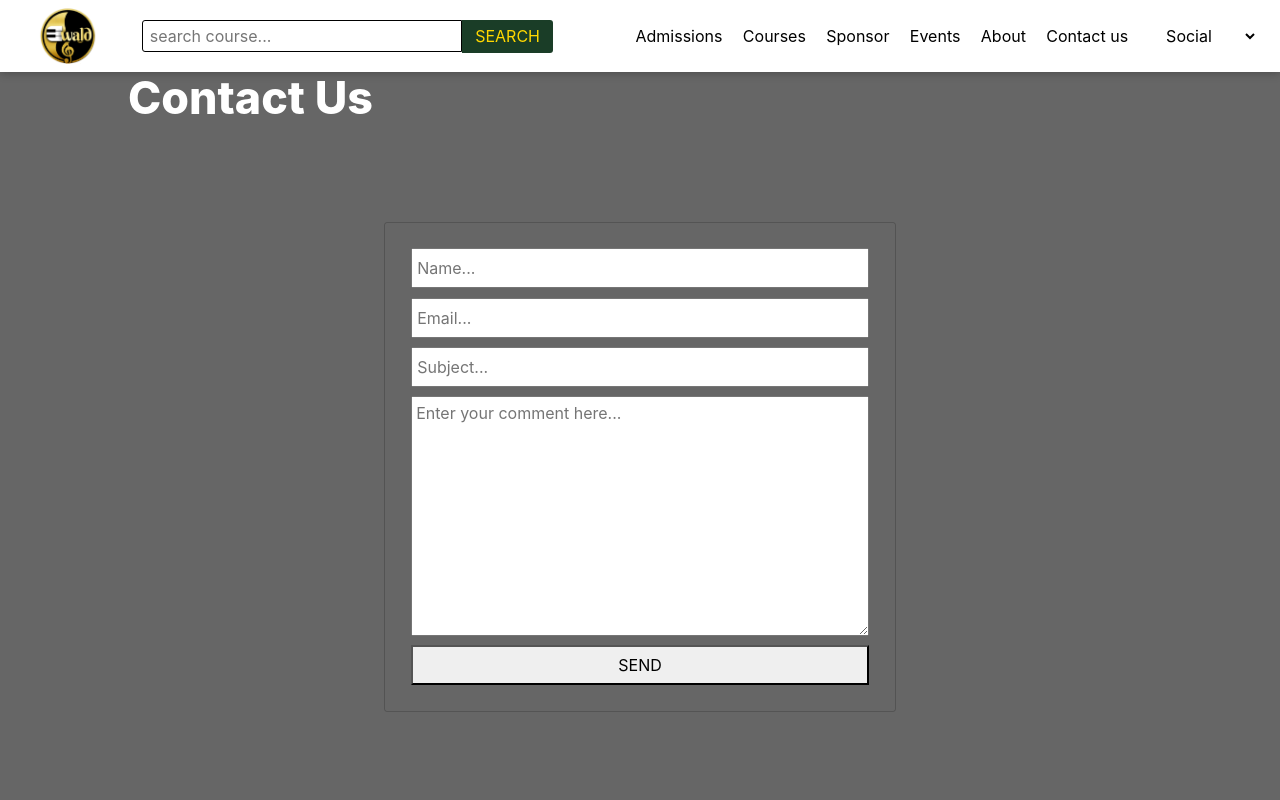
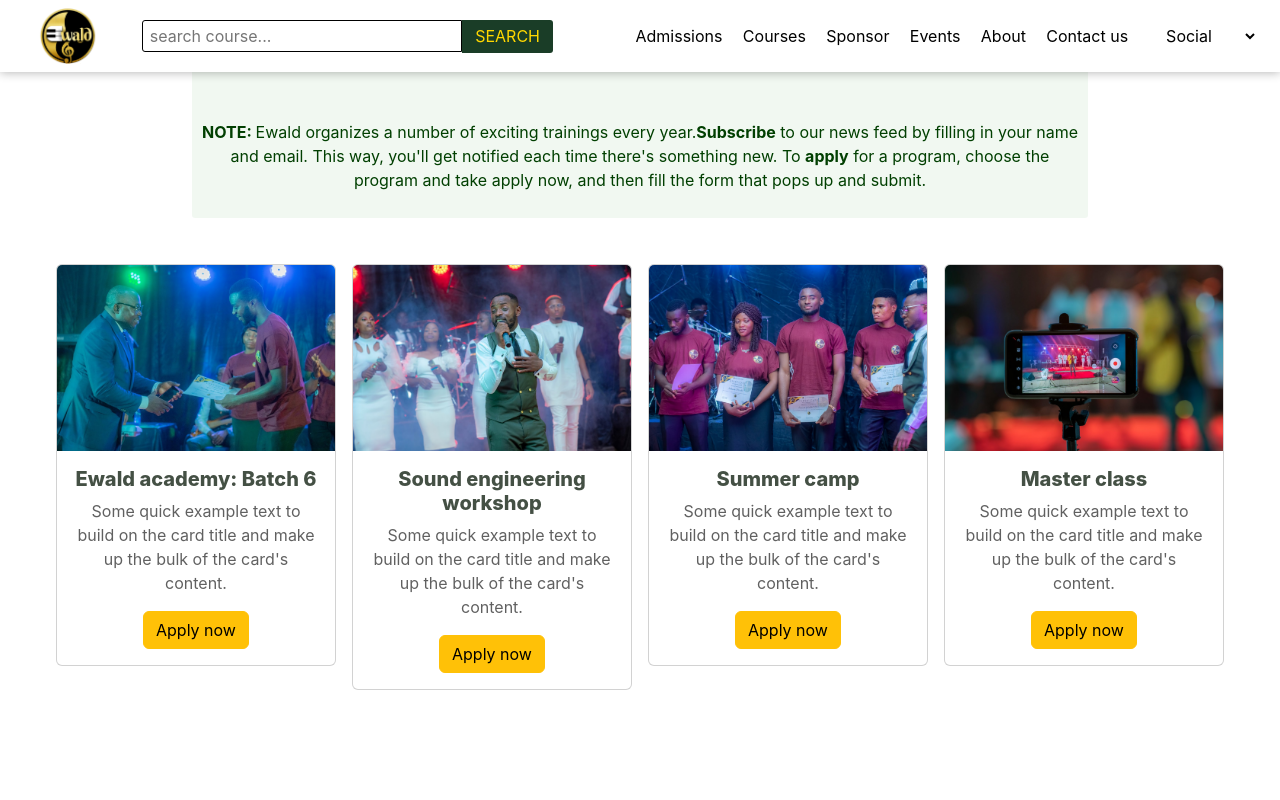
Before and after one commit to Casaemiro/ewaldacademy-online-course, a React (Create React App) app: page /admission in a window 1280 px wide. Shown: the top 800 px of the page. Built offline with nearby package versions, Linux system fonts and the light colour scheme.

Commit message:
pages functional

```diff
--- a/src/Pages/AboutPage.js
+++ b/src/Pages/AboutPage.js
@@ -1,4 +1,5 @@
 import About from "../components/About";
+import './Aboutpage.css'
 const AboutPage = () => {
     return (
         <>
--- /dev/null
+++ b/src/Pages/Aboutpage.css
@@ -0,0 +1,9 @@
+.qualityinfo {
+    padding: 10px;
+    padding-top: 120px;
+    width: 70%;
+    color: rgb(1, 63, 1);
+    margin: 0% auto;
+    background-color: rgba(0, 128, 0, 0.056);
+    border-radius: 3px;
+}
--- a/src/Pages/Admission.js
+++ b/src/Pages/Admission.js
@@ -1,11 +1,60 @@
 import './Admission.css'
-
+import slide1 from '../images/DSC_2185.JPG'
+import slide2 from '../images/DSC_2415.JPG'
+import slide3 from '../images/DSC_2203.JPG'
+import slide4 from '../images/DSC_2311.JPG'
 const Admission = () => {
     return (
         <div className="admission">
-
+        <div className='qualityinfo'>
+            <p>
+            <b>NOTE: </b> Ewald organizes a number of exciting trainings every year.<b>Subscribe</b> to our news feed by filling in your name and email. This way, you'll get notified each time there's something new. To <b>apply</b> for a program, choose the program and take apply now, and then fill the form that pops up and submit.
+            </p>
         </div>
-     );
+        <div className="courseList px-md-5">
+            <div class="col-md-4 col-lg-3 col-sm-6 col-sx-8 p-2">
+                <div className="card" >
+                    <img src={slide1} className="card-img-top" alt="..." />
+                    <div className="card-body">
+                        <h5 className="card-title courset">Ewald academy: Batch 6</h5>
+                        <p className="card-text faint">Some quick example text to build on the card title and make up the bulk of the card's content.</p>
+                        <a href="musiccourse" className="btn btn-warning">Apply now</a>
+                    </div>
+                </div>
+            </div>
+            <div class="col-md-4 col-lg-3 col-sm-6 col-sx-8 p-2">
+                <div className="card">
+                    <img src={slide2} className="card-img-top" alt="..." />
+                    <div className="card-body">
+                        <h5 className="card-title courset">Sound engineering workshop</h5>
+                        <p className="card-text faint">Some quick example text to build on the card title and make up the bulk of the card's content.</p>
+                        <a href="/" className="btn btn-warning">Apply now</a>
+                    </div>
+                </div>
+            </div>
+            <div class="col-md-4 col-lg-3 col-sm-6 col-sx-8 p-2">
+                <div className="card">
+                    <img src={slide3} className="card-img-top" alt="..." />
+                    <div className="card-body">
+                        <h5 className="card-title courset">Summer camp</h5>
+                        <p className="card-text faint">Some quick example text to build on the card title and make up the bulk of the card's content.</p>
+                        <a href="/" className="btn btn-warning">Apply now</a>
+                    </div>
+                </div>
+            </div>
+            <div class="col-md-4 col-lg-3 col-sm-6 col-sx-8 p-2">
+                <div className="card">
+                    <img src={slide4} className="card-img-top" alt="..." />
+                    <div className="card-body">
+                        <h5 className="card-title courset">Master class</h5>
+                        <p className="card-text faint">Some quick example text to build on the card title and make up the bulk of the card's content.</p>
+                        <a href="/" className="btn btn-warning">Apply now</a>
+                    </div>
+                </div>
+            </div>
+        </div>
+        </div>
+    );
 }
 
 export default Admission;
--- a/src/Pages/CourseList.css
+++ b/src/Pages/CourseList.css
@@ -1,9 +1,29 @@
 .courseList {
-    /* width: 100%; */
-    padding-top: 10%;
+    width: 100%;
+    padding-top: 3%;
     padding-bottom: 10%;
+    display: flex;
+    flex-direction: row;
+    flex-wrap: wrap;
 }
 .courset {
     font-weight: 800;
     color: rgba(0, 17, 0, 0.732);
 }
+.qualityinfo {
+    padding: 10px;
+    padding-top: 120px;
+    width: 70%;
+    color: rgb(1, 63, 1);
+    margin: 0% auto;
+    background-color: rgba(0, 128, 0, 0.056);
+    border-radius: 3px;
+}
+.faint {
+    color: rgba(0, 0, 0, 0.623);
+}
+@media only screen and (max-width: 611px) {
+    .qualityinfo {
+        width: 90%;
+    }
+}
--- a/src/Pages/CourseList.js
+++ b/src/Pages/CourseList.js
@@ -7,18 +7,18 @@ import './CourseList.css'
 const CourseList = () => {
     return (
         <>
-        <div>
+        <div className='qualityinfo'>
             <p>
-            Every course on this site has undergone a quality check conducted by musicians all over the country and abroad. We evaluate our courses thoroughly to ensure that we serve you with the best.
+            Every course on this site has undergone a <b>quality check</b> conducted by musicians all over the country and abroad. We evaluate our courses <b>thoroughly</b> to ensure that we serve you with the best.
             </p>
         </div>
-        <div className="courseList row px-5">
+        <div className="courseList px-md-5">
             <div class="col-md-4 col-lg-3 col-sm-6 col-sx-8 p-2">
                 <div className="card" >
                     <img src={slide1} className="card-img-top" alt="..." />
                     <div className="card-body">
                         <h5 className="card-title courset">Basic Music theory 1</h5>
-                        <p className="card-text">Some quick example text to build on the card title and make up the bulk of the card's content.</p>
+                        <p className="card-text faint">Some quick example text to build on the card title and make up the bulk of the card's content.</p>
                         <a href="musiccourse" className="btn btn-warning">Register</a>
                     </div>
                 </div>
@@ -27,8 +27,8 @@ const CourseList = () => {
                 <div className="card">
                     <img src={slide2} className="card-img-top" alt="..." />
                     <div className="card-body">
-                        <h5 className="card-title courset">Basic Music theory 1</h5>
-                        <p className="card-text">Some quick example text to build on the card title and make up the bulk of the card's content.</p>
+                        <h5 className="card-title courset">Basic Music theory 2</h5>
+                        <p className="card-text faint">Some quick example text to build on the card title and make up the bulk of the card's content.</p>
                         <a href="/" className="btn btn-warning">Register</a>
                     </div>
                 </div>
@@ -37,8 +37,8 @@ const CourseList = () => {
                 <div className="card">
                     <img src={slide3} className="card-img-top" alt="..." />
                     <div className="card-body">
-                        <h5 className="card-title courset">Basic Music theory 1</h5>
-                        <p className="card-text">Some quick example text to build on the card title and make up the bulk of the card's content.</p>
+                        <h5 className="card-title courset">Playing as a team</h5>
+                        <p className="card-text faint">Some quick example text to build on the card title and make up the bulk of the card's content.</p>
                         <a href="/" className="btn btn-warning">Register</a>
                     </div>
                 </div>
@@ -48,12 +48,11 @@ const CourseList = () => {
                     <img src={slide4} className="card-img-top" alt="..." />
                     <div className="card-body">
                         <h5 className="card-title courset">Sound engineering 101</h5>
-                        <p className="card-text">Some quick example text to build on the card title and make up the bulk of the card's content.</p>
+                        <p className="card-text faint">Some quick example text to build on the card title and make up the bulk of the card's content.</p>
                         <a href="/" className="btn btn-warning">Register</a>
                     </div>
                 </div>
             </div>
-
         </div>
         </>
     );
--- a/src/components/About.css
+++ b/src/components/About.css
@@ -5,10 +5,11 @@
     margin: 0% auto;
     justify-content: center;
     align-items: center;
-    border: 1px solid rgba(0, 0, 0, 0.39);
+    /* border: 1px solid rgba(0, 0, 0, 0.39); */
     border-radius: 5px;
     margin-bottom: 5%;
     padding-bottom: 0%;
+    margin-top: 5%;
 }
 .mission {
     width: 70%;
--- a/src/components/About.js
+++ b/src/components/About.js
@@ -7,7 +7,7 @@ import aboutimg2 from '../images/DSC_2630.JPG'
 const About = () => {
     return (
         <>
-        <div className='mission'>
+        <div className=' qualityinfo'>
         Ewald music academy is a branch of <b>Ewald</b> based in Buea that effectively trains musicians and sound engineers in the fields of music and thearther arts as a whole. By training musicians and technicians, we provide a solution to sustainable developement goals (poverty, unemployment).
 
         </div>
--- a/src/components/Howto.css
+++ b/src/components/Howto.css
@@ -3,15 +3,17 @@
     flex-direction: column;
     padding-top: 10%;
     align-items: center;
-    margin-bottom: 10%;
-
+    padding-bottom: 10%;
+background-color: rgba(0, 128, 0, 0.103);
+margin: 3%;
+border-radius: 3px;
     /* padding-bottom: 20%; */
 }
 .howto-section-header {
     font-size: 3rem;
     padding-bottom: 5%;
     font-weight: 800;
-    color: rgba(0, 0, 0, 0.482);
+    color: rgba(1, 47, 1, 0.804);
     text-align: center;
     width: 80%;
     margin: 0% auto;
--- a/src/components/Navbar.js
+++ b/src/components/Navbar.js
@@ -19,7 +19,7 @@ const Navbar = () => {
                 {/* <div className="logo-area">
                     <a href="/" style={{textDecoration:"none",color:"black"}}></a>
                 </div> */}
-                <img src={logo} alt="" className="lgo"/>
+                <a href="/"><img src={logo} alt="" className="lgo"/></a>
             </div>
             <form className="top-nav-area">
                 <input name="search" type="text" placeholder="search course..." className="search-form" style={{ paddingLeft: "2%", color: "#121B15" }} />
--- a/src/components/hero.js
+++ b/src/components/hero.js
@@ -13,7 +13,7 @@ const Hero = () => {
                 </div>
                 <div className="btn-sec">
                 <a href="/courselist"><button className="button-section" id="howto">Online Courses</button></a>
-                <button className="button-section secbtn" id="howto" style={{backgroundColor:"transparent", marginLeft:"1rem", color:"white"}}>Admission</button>
+                <a href="Admission"><button className="button-section secbtn" id="howto" style={{backgroundColor:"transparent", marginLeft:"1rem", color:"white"}}>Admission</button></a>
                 </div>
             </div>
         </div>
```
